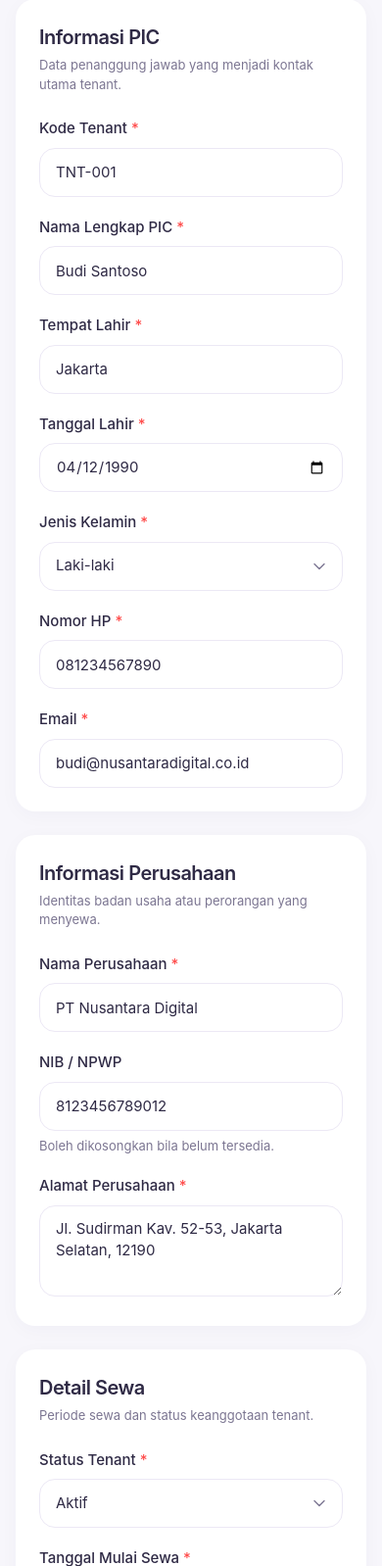
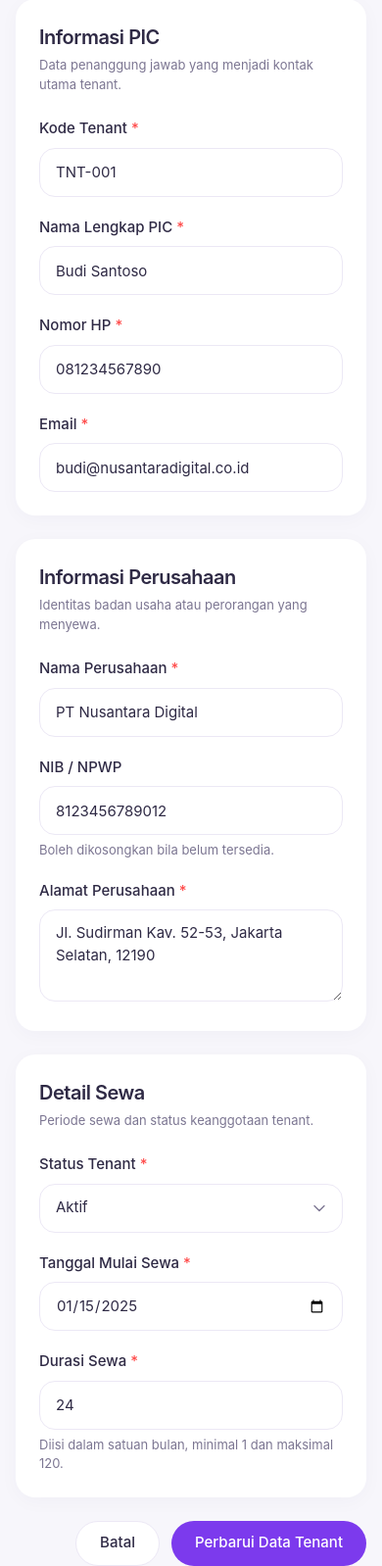
Before and after one commit to hilmiwicak/bnsp-dashboard, a Laravel app: page /tenants/1/edit in a window 390 px wide. Shown: the part 177-1775 px from the top of the page at 98% size. Run offline with Laravel 12, Linux system fonts and the light colour scheme; the visitor is signed in with stand-in values (Sample User, id 1); data comes from the database, SQL or seed files in the repository; style sheets or scripts are compiled from the project's sources.

Commit message:
Trim tenant PIC data to name, email and phone
Drop tempat_lahir, tanggal_lahir and jenis_kelamin from tenant PIC details across the schema, model, validation, forms, factory, seeders and tests. The create migration no longer declares the columns.

Also record the change in docs/BUILD-HISTORY.md.

```diff
--- a/app/Http/Requests/TenantRequest.php
+++ b/app/Http/Requests/TenantRequest.php
@@ -33,9 +33,6 @@ class TenantRequest extends FormRequest
             'nama_pic' => ['required', 'string', 'max:255'],
             'nama_perusahaan' => ['required', 'string', 'max:255'],
             'nib_npwp' => ['nullable', 'string', 'max:40'],
-            'tempat_lahir' => ['required', 'string', 'max:100'],
-            'tanggal_lahir' => ['required', 'date', 'before:today'],
-            'jenis_kelamin' => ['required', Rule::in(Tenant::JENIS_KELAMIN)],
             'alamat' => ['required', 'string', 'max:500'],
             'no_hp' => ['required', 'string', 'max:20', 'regex:/^[0-9+\-()\s]+$/'],
             'email' => [
@@ -59,9 +56,6 @@ class TenantRequest extends FormRequest
             'nama_pic' => 'nama lengkap PIC',
             'nama_perusahaan' => 'nama perusahaan',
             'nib_npwp' => 'NIB/NPWP',
-            'tempat_lahir' => 'tempat lahir',
-            'tanggal_lahir' => 'tanggal lahir',
-            'jenis_kelamin' => 'jenis kelamin',
             'no_hp' => 'nomor HP',
             'tanggal_mulai_sewa' => 'tanggal mulai sewa',
             'durasi_sewa' => 'durasi sewa',
--- a/app/Models/Tenant.php
+++ b/app/Models/Tenant.php
@@ -16,9 +16,6 @@ use Illuminate\Support\Carbon;
     'nama_pic',
     'nama_perusahaan',
     'nib_npwp',
-    'tempat_lahir',
-    'tanggal_lahir',
-    'jenis_kelamin',
     'alamat',
     'no_hp',
     'email',
@@ -43,16 +40,6 @@ class Tenant extends Model
     ];
 
     /**
-     * Pilihan jenis kelamin untuk data PIC.
-     *
-     * @var list<string>
-     */
-    public const JENIS_KELAMIN = [
-        'Laki-laki',
-        'Perempuan',
-    ];
-
-    /**
      * Get the attributes that should be cast.
      *
      * @return array<string, string>
@@ -60,7 +47,6 @@ class Tenant extends Model
     protected function casts(): array
     {
         return [
-            'tanggal_lahir' => 'date',
             'tanggal_mulai_sewa' => 'date',
             'durasi_sewa' => 'integer',
         ];
--- a/database/factories/TenantFactory.php
+++ b/database/factories/TenantFactory.php
@@ -23,9 +23,6 @@ class TenantFactory extends Factory
             'nama_pic' => fake()->name(),
             'nama_perusahaan' => fake()->company(),
             'nib_npwp' => fake()->numerify('################'),
-            'tempat_lahir' => fake()->city(),
-            'tanggal_lahir' => fake()->dateTimeBetween('-50 years', '-21 years')->format('Y-m-d'),
-            'jenis_kelamin' => fake()->randomElement(Tenant::JENIS_KELAMIN),
             'alamat' => fake()->address(),
             'no_hp' => fake()->numerify('08##########'),
             'email' => fake()->unique()->safeEmail(),
--- a/resources/views/components/tenants/form-fields.blade.php
+++ b/resources/views/components/tenants/form-fields.blade.php
@@ -39,34 +39,6 @@
         />
 
         <x-dashboard.form-field
-            name="tempat_lahir"
-            label="Tempat Lahir"
-            placeholder="Kota kelahiran"
-            :value="$tenant->tempat_lahir"
-            :error="$errors->first('tempat_lahir')"
-            required
-        />
-
-        <x-dashboard.form-field
-            name="tanggal_lahir"
-            label="Tanggal Lahir"
-            type="date"
-            :value="$tenant->tanggal_lahir?->format('Y-m-d')"
-            :error="$errors->first('tanggal_lahir')"
-            required
-        />
-
-        <x-dashboard.form-select
-            name="jenis_kelamin"
-            label="Jenis Kelamin"
-            :options="\App\Models\Tenant::JENIS_KELAMIN"
-            :selected="$tenant->jenis_kelamin"
-            placeholder="Pilih jenis kelamin"
-            :error="$errors->first('jenis_kelamin')"
-            required
-        />
-
-        <x-dashboard.form-field
             name="no_hp"
             label="Nomor HP"
             type="tel"
@@ -76,7 +48,6 @@
             required
         />
 
-        <div class="md:col-span-2">
         <x-dashboard.form-field
             name="email"
             label="Email"
@@ -86,7 +57,6 @@
             :error="$errors->first('email')"
             required
         />
-        </div>
     </div>
 </section>
 
```
Also changed, not shown: app/Http/Requests/TenantApplicationRequest.php (+0 -7 lines), database/seeders/TenantSeeder.php (+0 -24 lines), docs/BUILD-HISTORY.md (+3 -0 lines), tests/Feature/TenantApplicationTest.php (+0 -6 lines), tests/Feature/TenantTest.php (+0 -6 lines), database/migrations/2026_11_19_000000_create_tenants_table.php. Lines whose indentation alone changed are shown as unchanged.
